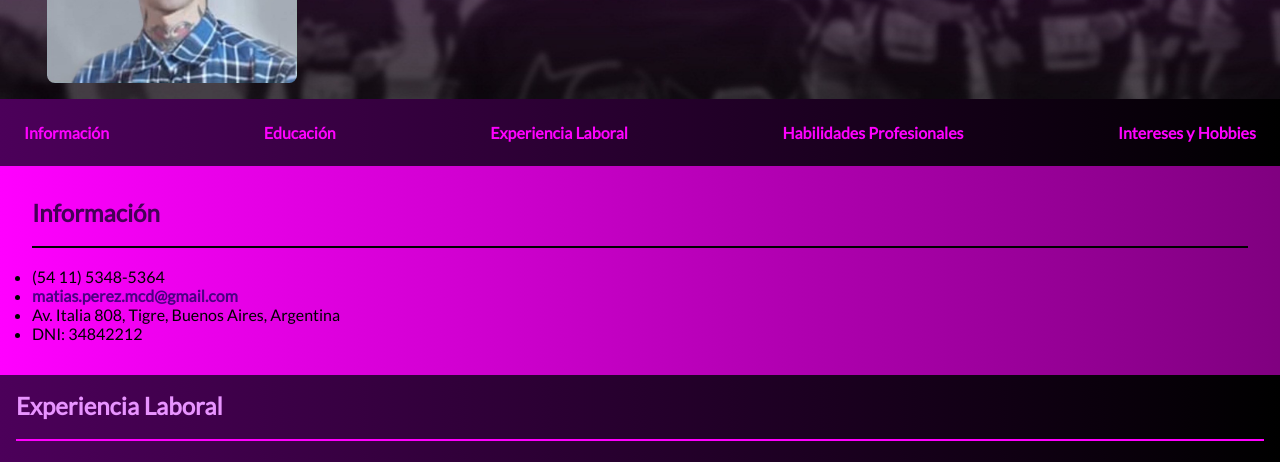
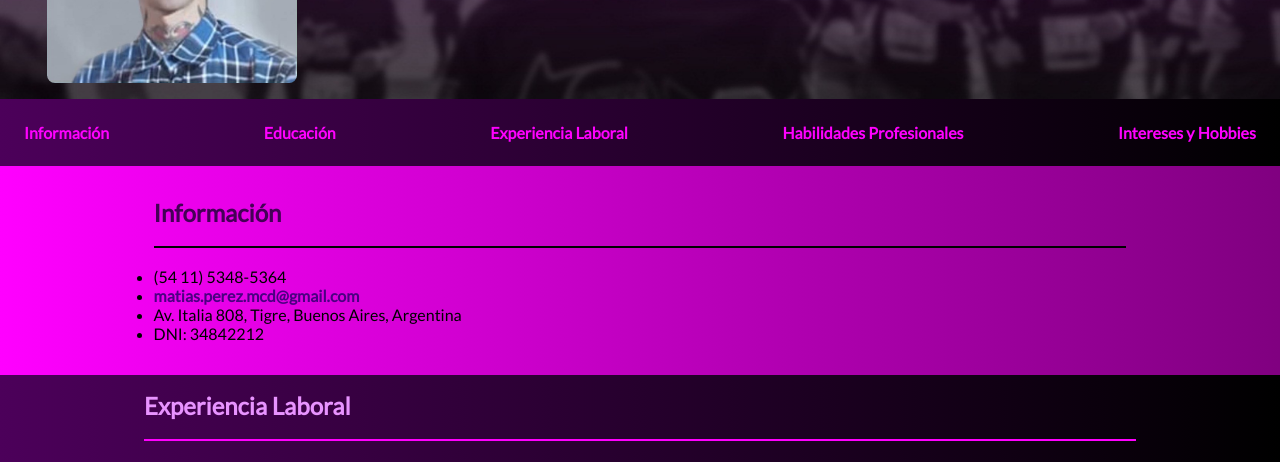
Before and after one commit to DiestroCorleone/curriculum, a plain HTML site: page index.html in a window 1280 px wide. Shown: the part 179-641 px from the top of the page. Drawn offline with Linux system fonts and the light colour scheme.

Commit message:
Add files via upload
Se actualiza ancho de columnas de experiencia y educación.

```diff
--- a/index.html
+++ b/index.html
@@ -32,6 +32,7 @@
 	</nav>
 
 	<div id="info">
+		<div>
 		<h4>Información</h4>
 		<br>
 		<hr>
@@ -42,6 +43,7 @@
 			<li>Av. Italia 808, Tigre, Buenos Aires, Argentina</li>
 			<li>DNI: 34842212</li>
 		</ul>
+		</div>
 	</div>
 
 	<aside id="edu">
--- a/style.css
+++ b/style.css
@@ -78,6 +78,11 @@ nav ul, #edu ul, #exp ul, #skills ul, #hobbies ul{
 
 header, article, #edu, #exp, #skills, #hobbies, footer{
 	padding: 1rem;
+}
+
+#info div, #edu, #exp{
+	width: 80%;
+	margin: 0 auto;
 }
 
 #info{
@@ -267,6 +272,10 @@ hr{
 	.exp-text{
 		width: 100%;
 	}
+
+	#info div, #edu, #exp{
+		width: 100%;
+	}
 }
 
 @media screen and (max-width: 400px){
```
